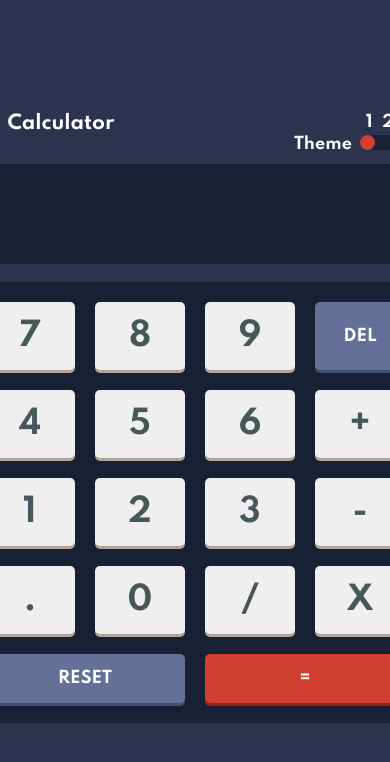
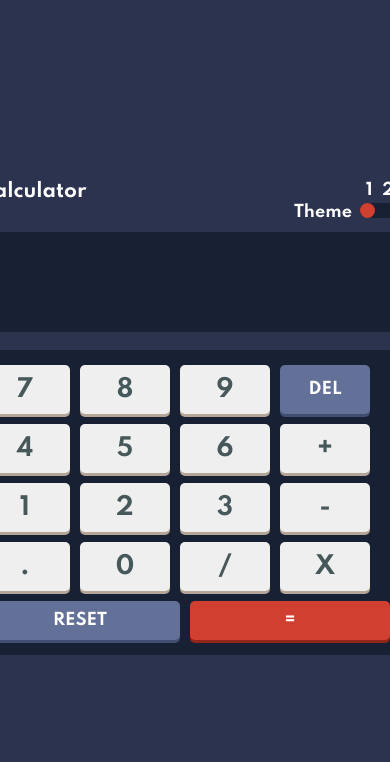
Before and after one commit to sharmaarnav626/Theme-Calculator, a plain HTML site: page index.html in a window 390 px wide. Shown: the top 762 px of the page. Drawn offline with Linux system fonts and the light colour scheme.

Commit message:
Update style.css

```diff
--- a/style.css
+++ b/style.css
@@ -118,6 +118,7 @@ body.active2 .right-box p{
 	border: 0;
 	outline: none;
 	border-radius: 7px;
+	padding-inline: 20px;
 }
 body.active1 #input{
 	background-color: hsl(0, 0%, 93%);
@@ -193,8 +194,19 @@ body.active2 .equal{
 	color: #fff;
 }
 @media (max-width: 600px) {
-	.toggle h3{
-		margin-left: 2em;
+
+    button {
+		padding: 10px;
+		font-size: 24px;
+		margin: 5px;
+	  }
+	.toggle h3 {
+	  margin-left: 0.5em;
 	}
-
+	#input{
+		width: 95%;
+	}
+	.btn{
+		width: 430px;
+	}
   }
```
